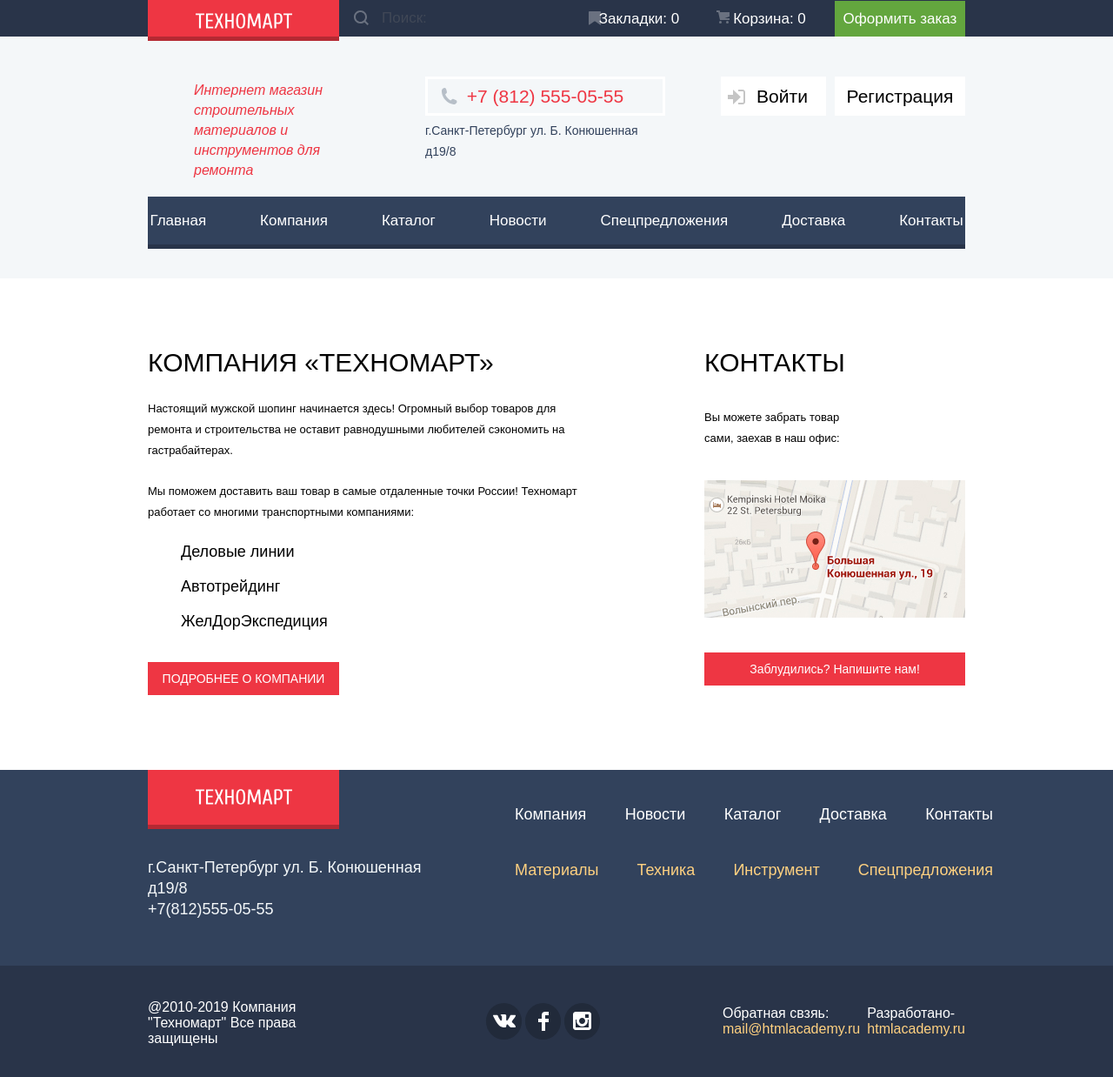
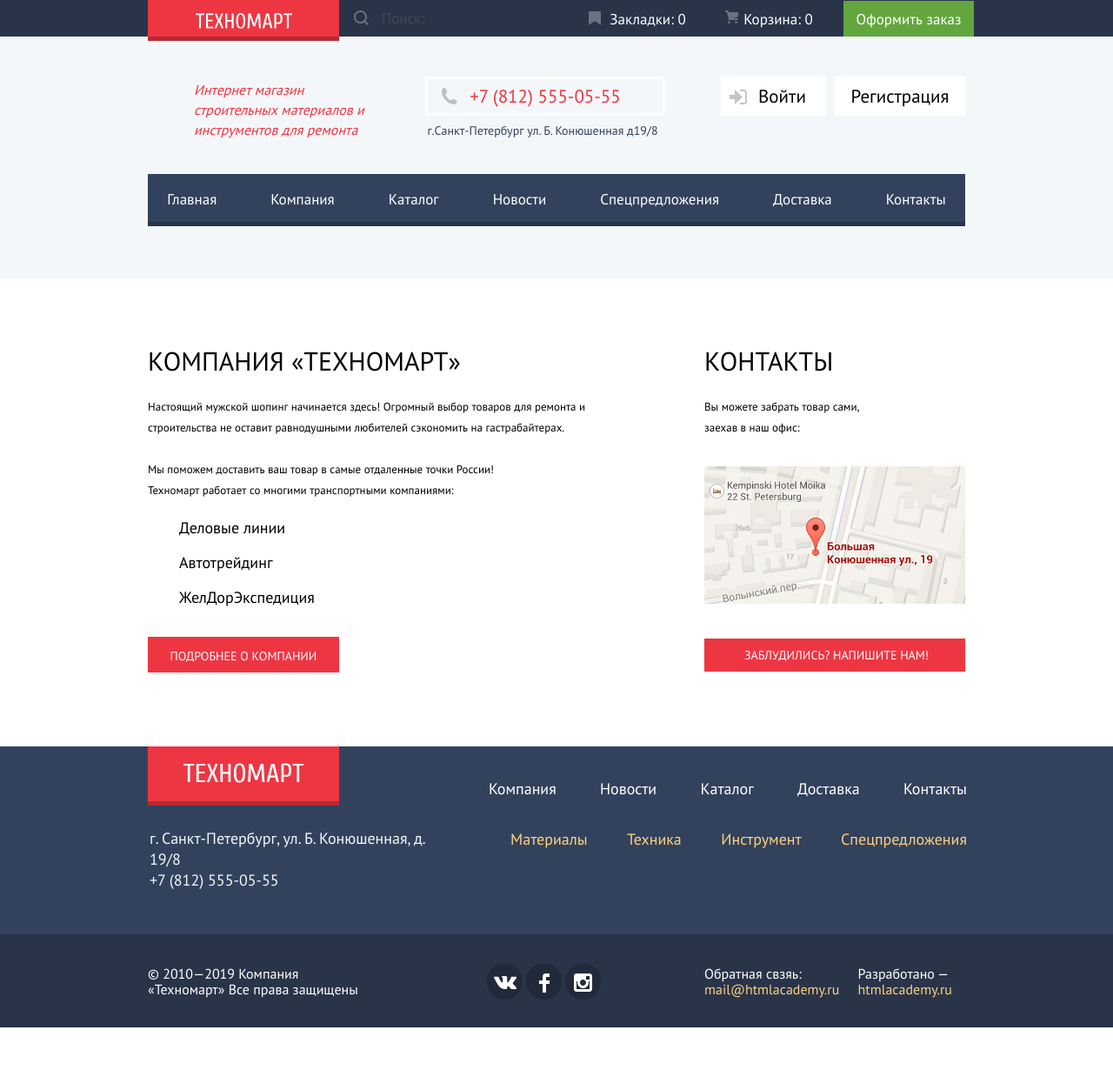
Before and after one commit to Zimasl/974053-technomart-24, a plain HTML site: page index.html in a window 1280 px wide. Shown: the whole page at 87% size. After the commit the page ends 1181 px from the top, so only its background shows below. Drawn offline with Linux system fonts and the light colour scheme; a web font is replaced by a local one.

Commit message:
Выравнивание сеток

```diff
--- a/css/style.css
+++ b/css/style.css
@@ -74,31 +74,6 @@ input[type="radio"].visually-hidden {
   margin-left: 53px;
 }
 
-.number {
-  width: 270px;
-  height: 45px;
-  font-size: 21px;
-  line-height: 21px;
-  color: #ee3643;
-  border: 3px solid #ffffff;
-  height: 39px;
-  display: flex;
-  justify-content: center;
-  align-content: center;
-  align-items: center;
-  margin-top: 46px;
-  margin-bottom: 5px;
-}
-
-.adress-header {
-  font-size: 14px;
-  line-height: 24px;
-  color: #32425c;
-  display: flex;
-  justify-content: center;
-  margin: 0 auto;
-}
-
 .button-inter {
   font-size: 21px;
   line-height: 21px;
@@ -164,7 +139,7 @@ input[type="radio"].visually-hidden {
   justify-content: center;
   padding-left: 0px;
   margin: 0 auto;
-  margin-top: 40px;
+  margin-top: 38px;
 }
 
 .list-navigation li {
@@ -172,7 +147,7 @@ input[type="radio"].visually-hidden {
 }
 
 .list-navigation a {
-  padding-top: 19px;
+  padding-top: 21px;
   padding-bottom: 19px;
   padding-left: 31px;
   padding-right: 31px;
@@ -187,7 +162,7 @@ input[type="radio"].visually-hidden {
   flex-direction: column;
   align-content: space-between;
   margin: 0;
-  margin-top: 82px;
+  margin-top: 80px;
   margin-bottom: 86px;
   margin-right: 121px;
 }
@@ -215,8 +190,13 @@ input[type="radio"].visually-hidden {
 }
 
 .text-info-company p {
+  font-family: "PT Sans", sans-serif;
   margin: 0;
-  padding-bottom: 23px;
+  padding-bottom: 24px;
+}
+
+.text-info-company p:last-child {
+  padding-bottom: 21px;
 }
 
 .list-transport {
@@ -224,10 +204,9 @@ input[type="radio"].visually-hidden {
   line-height: 20px;
   display: flex;
   flex-direction: column;
-  padding-left: 38px;
+  padding-left: 36px;
   margin: 0;
 }
-
 
 .list-transport li {
   display: flex;
@@ -236,11 +215,17 @@ input[type="radio"].visually-hidden {
 }
 
 .list-transport li:last-of-type {
-  padding-bottom: 37px;
+  padding-bottom: 35px;
 }
 
 .button-company {
+  display: flex;
+  width: 220px;
+  height: 38px;
+  align-items: center;
+  justify-content: center;
   background-color: #ee3643;
+  padding-top: 2px;
 }
 
 .button-company a{
@@ -249,27 +234,57 @@ input[type="radio"].visually-hidden {
   text-transform: uppercase;
   color: #ffffff;
 }
+
 /*Контакты*/
-.contacts-title h2{
+.contacts-down {
+  display: flex;
+  flex-direction: column;
+  align-content: space-between;
+  margin: 0;
+  margin-top: 80px;
+  margin-bottom: 86px;
+}
+
+.contacts-title {
+  display: flex;
+  flex-direction: column;
+  width: 179px;
+}
+
+.contacts-title h2 {
+  display: flex;
+  margin: 0;
+  margin-bottom: 26px;
+  font-weight: normal;
   font-size: 30px;
   line-height: 30px;
   color: #000000;
   text-transform: uppercase;
-}
+  padding-bottom: 0px;
+  }
 
-.contacts-down p{
+.contacts-title p {
+  font-family: "PT Sans", sans-serif;
   font-size: 13px;
   line-height: 24px;
   color: #000000;
-}
+  display: flex;
+  margin: 0;
+  margin-bottom: 32px;
+  }
 
 .form-write {
+  display: flex;
+  justify-content: center;
   background-color: #ee3643;
+
 }
 
 .form-write a{
   font-size: 14px;
   line-height: 18px;
+  text-transform: uppercase;
+  padding-left: 4px;
   color: #ffffff;
 }
 
@@ -377,13 +392,14 @@ input[type="radio"].visually-hidden {
   line-height: 18px;
   display: flex;
   justify-content: space-between;
-  margin-top: 10px;
+  margin-top: 8px;
   margin-left: 17px;
 }
 
 .button-user-inner a {
   display: flex;
   color: #32425c;
+  text-decoration: underline;
 }
 
 /* ==========================Оформление каталога==========================*/
@@ -393,6 +409,7 @@ input[type="radio"].visually-hidden {
   font-size: 15px;
   line-height: 20px;
   color: #000000;
+  padding-bottom: 22px;
 }
 
 .list-power {
@@ -567,10 +584,6 @@ min-height: 320px;
   color: #ffffff;
 }
 
-.search-color::before {
-
-}
-
 .search-color:hover {
   opacity: 1;
   background-color:#212a3a;
@@ -587,6 +600,7 @@ min-height: 320px;
   justify-content: center;
   padding-top: 13px;
   padding-bottom: 11px;
+  padding-left: 10px;
 }
 
 .bookmarks::before {
@@ -648,7 +662,6 @@ min-height: 320px;
   max-height: 42px;
   display: flex;
   justify-content: center;
-  align-items: center;
   background-color: #63a63e;
   padding-top: 12px;
   padding-bottom: 11px;
@@ -675,10 +688,31 @@ min-height: 320px;
   flex-direction: column;
 }
 
-
-
 .contacts-up .number {
   position: relative;
+}
+
+.number {
+  width: 270px;
+  font-size: 21px;
+  line-height: 21px;
+  color: #ee3643;
+  border: 3px solid #ffffff;
+  height: 39px;
+  display: flex;
+  justify-content: center;
+  align-items: center;
+  margin-top: 46px;
+  margin-bottom: 5px;
+}
+
+.adress-header {
+  font-size: 14px;
+  line-height: 24px;
+  color: #32425c;
+  display: flex;
+  justify-content: center;
+  margin: 0 auto;
 }
 
 .number::before {
@@ -735,42 +769,6 @@ min-height: 320px;
   justify-content: space-between;
 }
 
-.button-company {
-    display: flex;
-    width: 220px;
-    height: 38px;
-    align-items: center;
-    justify-content: center;
-}
-
-.contacts-down {
-  display: flex;
-  flex-direction: column;
-  align-content: space-between;
-  margin: 0;
-  margin-top: 82px;
-  margin-bottom: 86px;
-}
-
-.contacts-title {
-  display: flex;
-  flex-direction: column;
-  width: 179px;
-}
-
-.contacts-title h2 {
-  display: flex;
-  margin: 0;
-  margin-bottom: 36px;
-  font-weight: normal;
-  }
-
-.contacts-title p {
-  display: flex;
-  margin: 0;
-  margin-bottom: 36px;
-  }
-
 .map {
   display: flex;
 }
@@ -787,7 +785,6 @@ min-height: 320px;
 /*===============================Футтер=====================================*/
 
 .footer-up {
-
   width: auto;
   display: block;
 }
@@ -800,11 +797,11 @@ min-height: 320px;
 }
 
 .footer-up-left {
-  min-width: 322px;
+  min-width: 340px;
   display: flex;
   flex-direction: column;
-  margin-right: 60px;
-  margin-bottom: 53px;
+  margin-right: 32px;
+  margin-bottom: 50px;
 }
 
 .logo-footer {
@@ -814,7 +811,7 @@ min-height: 320px;
   justify-content: center;
   align-items: center;
   margin: 0;
-  margin-bottom: 32px;
+  margin-bottom: 26px;
 }
 
 .adress-footer {
@@ -824,6 +821,7 @@ min-height: 320px;
 
 .adress-footer p {
   margin: 0;
+  margin-left: 2px;
 }
 
 .menu-footer {
@@ -835,15 +833,17 @@ min-height: 320px;
   min-width: 550px;
   display: flex;
   justify-content: space-between;
-  margin-right: 0;
-  margin-top: 39px;
-  margin-bottom: 39px;
+  margin-top: 37px;
+  margin-bottom: 33px;
+  padding-left: 20px;
 }
 
 .list-offers {
+  width: 525px;
   display: flex;
   justify-content: space-between;
   margin: 0;
+  padding-left: 45px;
 }
 
 .footer-down {
@@ -852,9 +852,9 @@ min-height: 320px;
 }
 
 .rights {
-  max-width: 227px;
+  max-width: 250px;
   display: flex;
-  margin-top: 39px;
+  margin-top: 36px;
   margin-bottom: 35px;
 }
 
@@ -868,7 +868,7 @@ min-height: 320px;
   flex-direction: row;
   align-content: center;
   margin: 0;
-  margin-left: 162px;
+  margin-left: 140px;
 }
 
 .footer-social ul {
@@ -899,7 +899,7 @@ min-height: 320px;
 .social-button-vk::before {
   content: "";
   position: absolute;
-  top: 13px;
+  top: 15px;
   left: 8px;
   width: 26px;
   height: 15px;
@@ -912,7 +912,7 @@ min-height: 320px;
 .social-button-fb::before {
   content: "";
   position: absolute;
-  top: 10px;
+  top: 12px;
   left: 15px;
   width: 12px;
   height: 22px;
@@ -925,7 +925,7 @@ min-height: 320px;
 .social-button-inst::before {
   content: "";
   position: absolute;
-  top: 10px;
+  top: 12px;
   left: 10px;
   width: 21px;
   height: 21px;
@@ -935,26 +935,29 @@ min-height: 320px;
   opacity: 1;
 }
 
-
 .developed {
   width: 300px;
   display: flex;
   justify-content: space-between;
   align-content: center;
   align-items: center;
-  margin-left: 122px;
+  margin-left: 85px;
 }
 
 .mail-developed {
   display: flex;
   flex-direction: column;
   margin: 0;
+  padding-left: 15px;
+  padding-top: 1px;
+
 }
 
 .footer-developed {
   display: flex;
   flex-direction: column;
   margin: 0;
+  padding-top: 1px;
 }
 
 
@@ -1018,6 +1021,30 @@ min-height: 320px;
   margin-bottom: 25px;
   padding-left: 0;
 }
+
+.breadcrumbs {
+  width: 360px;
+  display: flex;
+  justify-content: space-around;
+  padding-left: 0;
+  margin: 0;
+  font-family: "PTSans", sans-serif;
+  font-size: 13px;
+  line-height: 18px;
+  text-align: left;
+  color: #000000;
+  text-decoration: none;
+  text-transform: uppercase;
+}
+
+.breadcrumbs a {
+  font-family: "PTSans", "Arial", sans-serif;
+  font-size: 13px;
+  line-height: 18px;
+  text-align: left;
+  color: #000000;
+}
+
 .breadcrumbs .main,
 .breadcrumbs .catalog,
 .breadcrumbs .tool {
@@ -1037,11 +1064,15 @@ min-height: 320px;
   opacity: 1;
 }
 
+.catalog {
+  padding-left: 12px;
+}
+
 .catalog::before {
   content: "";
   position: absolute;
   top: 2px;
-  left: -18px;
+  left: -11px;
   width: 8px;
   height: 12px;
   background-image: url("../img/right-small.svg");
@@ -1054,13 +1085,17 @@ min-height: 320px;
   content: "";
   position: absolute;
   top: 2px;
-  left: -15px;
+  left: -12px;
   width: 8px;
   height: 12px;
   background-image: url("../img/right-small.svg");
   background-repeat: no-repeat;
   background-position: 0 0;
   opacity: 1;
+}
+
+.tool {
+  padding-left: 7px;
 }
 
 .tool::after {
@@ -1074,30 +1109,6 @@ min-height: 320px;
   background-repeat: no-repeat;
   background-position: 0 0;
   opacity: 1;
-}
-
-
-
-.breadcrumbs {
-  width: 360px;
-  display: flex;
-  justify-content: space-around;
-  padding-left: 0;
-  margin: 0;
-  font-family: "PTSans", "Arial", sans-serif;
-  font-size: 13px;
-  line-height: 18px;
-  text-align: left;
-  color: #000000;
-  text-decoration: none;
-  text-transform: uppercase;
-}
-
-.breadcrumbs a {
-  font-family: "PTSans", "Arial", sans-serif;
-  font-size: 13px;
-  text-align: left;
-  color: #000000;
 }
 
 .page-title-block {
@@ -1274,6 +1285,7 @@ min-height: 320px;
 }
 
 .paggination-list li {
+  font-family: "PT Sans", sans-serif;
   width: 38px;
   height: 38px;
   display: flex;
@@ -1295,6 +1307,7 @@ min-height: 320px;
 }
 
 .paggination-list li:last-of-type {
+  text-transform: uppercase;
   width: 140px;
   height: 38px;
 }
--- a/index.html
+++ b/index.html
@@ -4,7 +4,7 @@
     <meta charset="utf-8">
     <title>Техномарт</title>
     <link href="https://fonts.googleapis.com/css?family=Cuprum:400,700&amp;subset=cyrillic" rel="stylesheet">
-    <link href='https://fonts.googleapis.com/css?family=Open+Sans:400,700&subset=cyrillic-ext,cyrillic' rel='stylesheet' type='text/css'>
+    <link href='https://fonts.googleapis.com/css?family=PT+Sans:400,700&subset=cyrillic-ext,cyrillic' rel='stylesheet' type='text/css'>
     <link href="css/normalize.css" rel="stylesheet">
     <link href="css/style.css" rel="stylesheet">
   </head>
@@ -164,7 +164,7 @@
           строительства не оставит равнодушными любителей сэкономить
           на гастрабайтерах.
         </p>
-        <p> Мы поможем доставить ваш товар в самые отдаленные точки России!
+        <p> Мы поможем доставить ваш товар в самые отдаленные точки России!<br>
         Техномарт работает со многими транспортными компаниями:</p>
         </div>
         <ul class="list-transport">
@@ -200,11 +200,11 @@
           <div class="footer-up-flex">
             <div class="footer-up-left">
               <div class="logo-footer">
-                <a><img src="img/logo-tm.svg" width="111" height="18" alt="logo"></a>
+                <a><img src="img/logo-tm.svg" width="138" height="23" alt="logo"></a>
               </div>
             <div class="adress-footer">
-              <p>г.Санкт-Петербург ул. Б. Конюшенная д19/8</p>
-              <p> +7(812)555-05-55</p>
+              <p>г. Санкт-Петербург, ул. Б. Конюшенная, д. 19/8</p>
+              <p> +7 (812) 555-05-55</p>
             </div>
           </div>
           <div class="menu-footer">
@@ -227,7 +227,7 @@
         <div class="footer-down">
           <div class="footer-down-flex">
             <div class="rights"><p>
-              @2010-2019 Компания "Техномарт"
+              © 2010—2019 Компания «Техномарт»
               Все права защищены</p>
             </div>
           <div class="footer-social">
@@ -246,7 +246,7 @@
             <a href="mail@htmlacademy.ru">mail@htmlacademy.ru</a>
             </p>
             <p class="footer-developed">
-              Разработано-
+              Разработано —
             <a href="https://htmlacademy.ru">htmlacademy.ru</a>
             </p>
           </div>
```
Also changed, not shown: catalog.html (+1 -1 lines).
